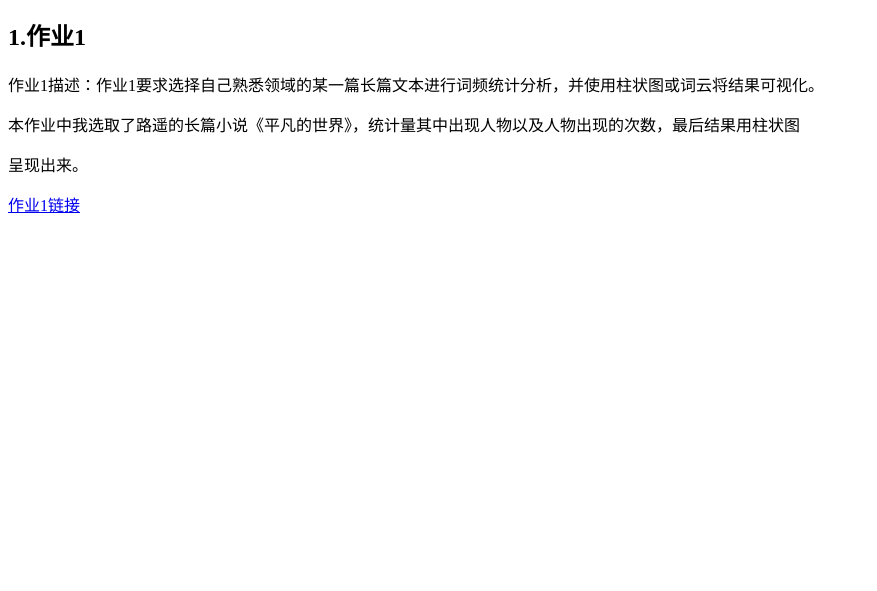
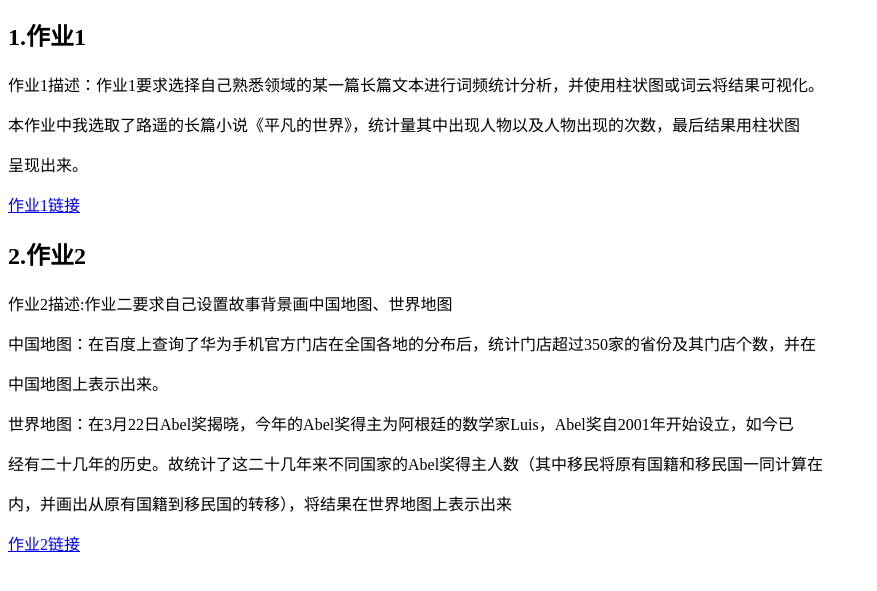
Before and after one commit to xiaobya/xiaobya.github.io, a plain HTML site: page index.html in a window 1280 px wide. Shown: the part 113-704 px from the top of the page, without its empty margins (0-877 px from the left). Drawn offline with Linux system fonts and the light colour scheme.

Commit message:
Update index.html

```diff
--- a/index.html
+++ b/index.html
@@ -10,4 +10,12 @@
      <p>本作业中我选取了路遥的长篇小说《平凡的世界》，统计量其中出现人物以及人物出现的次数，最后结果用柱状图</p>
      <p>呈现出来。</p>
      <p><a href="https://xiaobya.github.io/bar_datazoom_slider.html">作业1链接</a></p>
+     <h2>2.作业2</h2>
+     <p>作业2描述:作业二要求自己设置故事背景画中国地图、世界地图</p>
+     <p>中国地图：在百度上查询了华为手机官方门店在全国各地的分布后，统计门店超过350家的省份及其门店个数，并在</p>
+     <p>中国地图上表示出来。</p>
+     <p>世界地图：在3月22日Abel奖揭晓，今年的Abel奖得主为阿根廷的数学家Luis，Abel奖自2001年开始设立，如今已</p>
+     <p>经有二十几年的历史。故统计了这二十几年来不同国家的Abel奖得主人数（其中移民将原有国籍和移民国一同计算在</p>
+     <p>内，并画出从原有国籍到移民国的转移），将结果在世界地图上表示出来</p>
+     <p><a href="https://xiaobya.github.io/map.html">作业2链接</a></p>
 </html>
```
